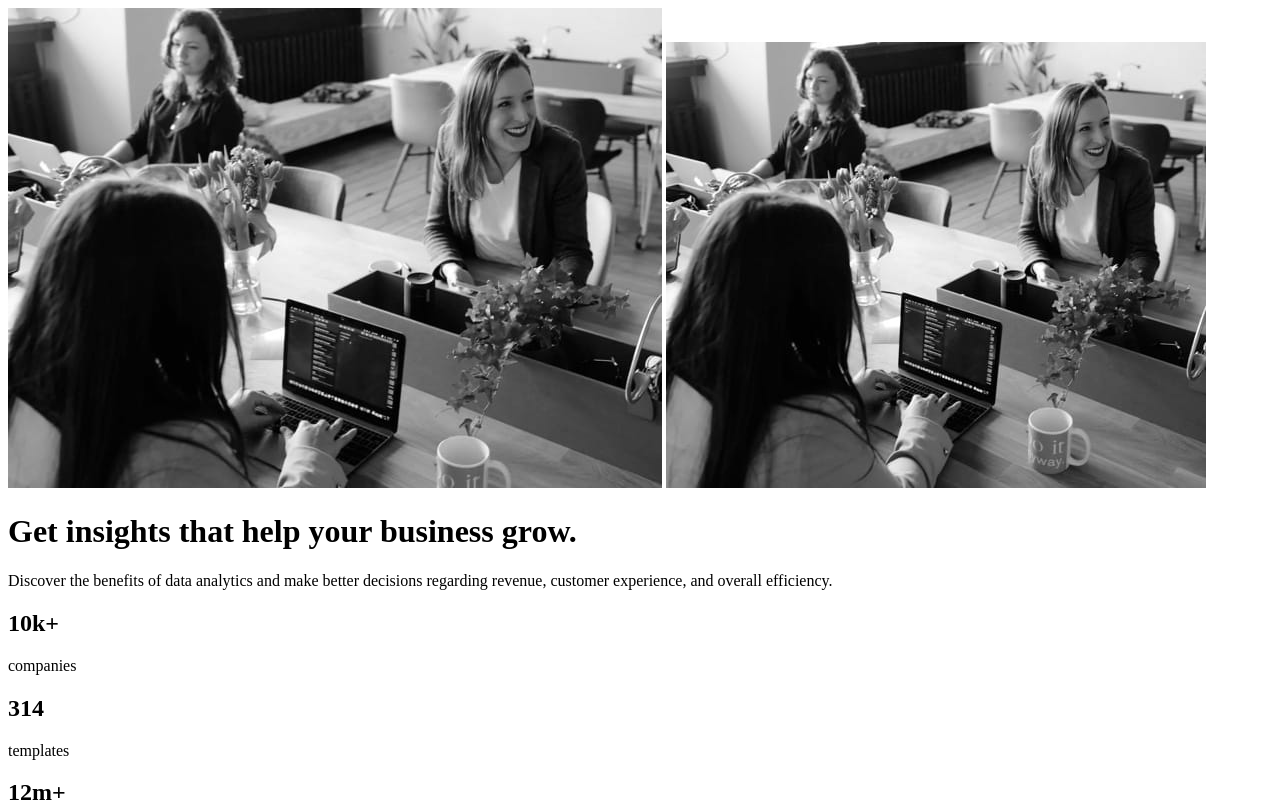
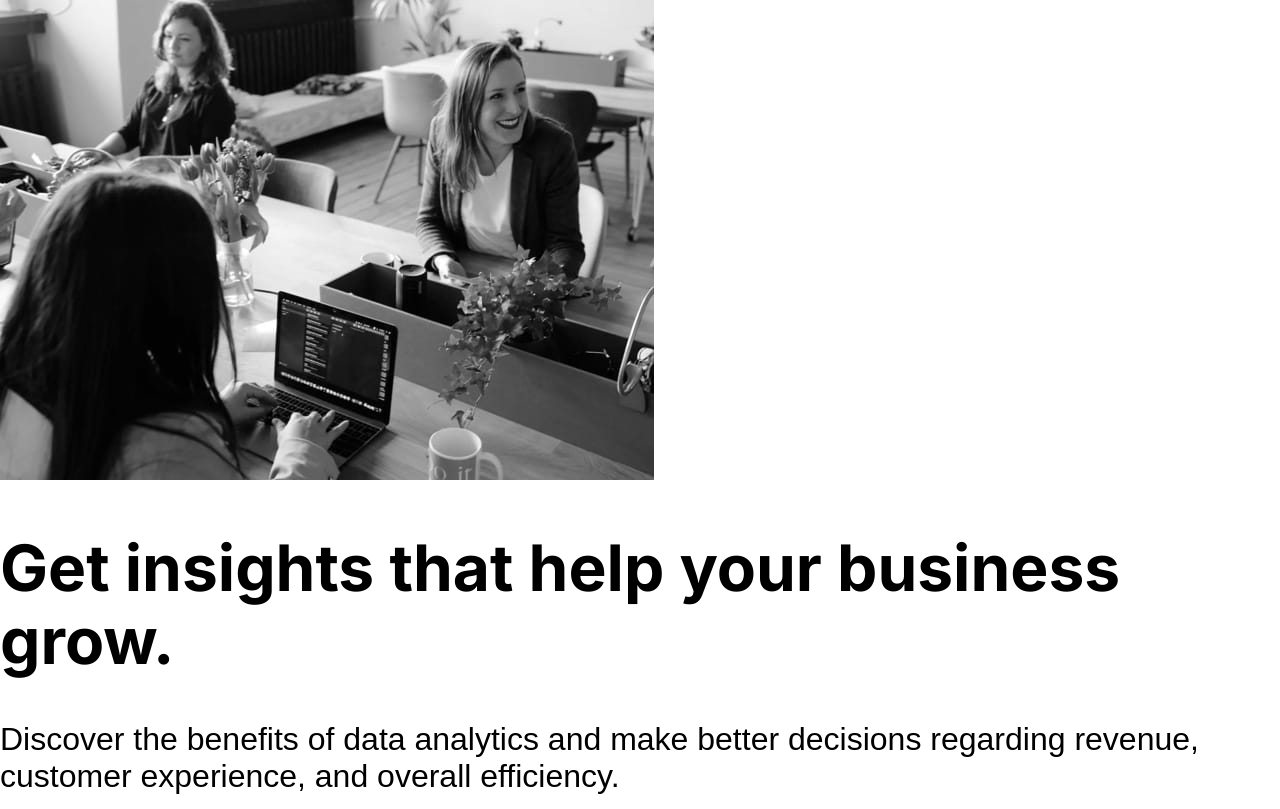
Before and after one commit to jasminegraber/stats-preview-card-component, a plain HTML site: page index.html in a window 1280 px wide. Shown: the top 809 px of the page. Drawn offline with nearby package versions, Linux system fonts and the light colour scheme.

Commit message:
Sectioned HTML and added fonts

```diff
--- a/index.html
+++ b/index.html
@@ -3,35 +3,46 @@
 <head>
   <meta charset="UTF-8">
   <meta name="viewport" content="width=device-width, initial-scale=1.0"> <!-- displays site properly based on user's device -->
-
+  <link rel="stylesheet" href="https://necolas.github.io/normalize.css/8.0.1/normalize.css">
+  <link rel="stylesheet" href="styles/style.css">
   <link rel="icon" type="image/png" sizes="32x32" href="./images/favicon-32x32.png">
 
   <title>Frontend Mentor | Stats preview card component</title>
 
-  <!-- Feel free to remove these styles or customise in your own stylesheet 👍 -->
 
 </head>
 <body>
 
-  <img src="images/image-header-mobile.jpg" alt="Women smiling and working on computers at a table" class="mobile-image">
-  <img src="images/image-header-desktop.jpg" alt="Women smiling and working on computers at a table" class="desktop-image">
+  <div>
+    <img src="images/image-header-mobile.jpg" alt="Women smiling and working on computers at a table" class="mobile-img">
+    <img src="images/image-header-desktop.jpg" alt="Women smiling and working on computers at a table" class="desktop-img">
+  </div>
 
-  <h1>Get insights that help your business grow.</h1>
+<header>
+  <h1>Get <span>insights</span> that help your business grow.</h1>
+</header>
 
-  <p>Discover the benefits of data analytics and make better decisions regarding revenue, customer
-  experience, and overall efficiency.</p>
+<main>
 
+  <section>
+    <p>Discover the benefits of data analytics and make better decisions regarding revenue, customer
+    experience, and overall efficiency.</p>
+  </section>
+
+<section>
   <h2>10k+</h2>
   <p>companies</p>
   <h2>314</h2>
   <p>templates</p>
   <h2>12m+</h2>
   <p>queries</p>
+</section>
 
-
+</main>
   <footer>
     Challenge by <a href="https://www.frontendmentor.io?ref=challenge" target="_blank">Frontend Mentor</a>.
     Coded by <a href="https://www.linkedin.com/in/jasminegraber/" target="_blank">Jasmine Graber</a>.
   </footer>
+
 </body>
 </html>
--- /dev/null
+++ b/styles/style.css
@@ -0,0 +1,27 @@
+@import url('https://fonts.googleapis.com/css2?family=Inter:wght@400;700&family=Lexend+Deca&display=swap');
+
+body {
+    font-size: 2em;
+    font-family: Lexand Deca, sans-serif;
+}
+
+h1 {
+    /* font-size: 3em; */
+    font-weight: 700;
+}
+
+h1,
+h2 {
+    font-family: Inter, sans-serif;
+}
+
+
+
+
+/* ELEMENTS ----- */
+
+
+
+.desktop-img {
+    display: none;
+}
```
